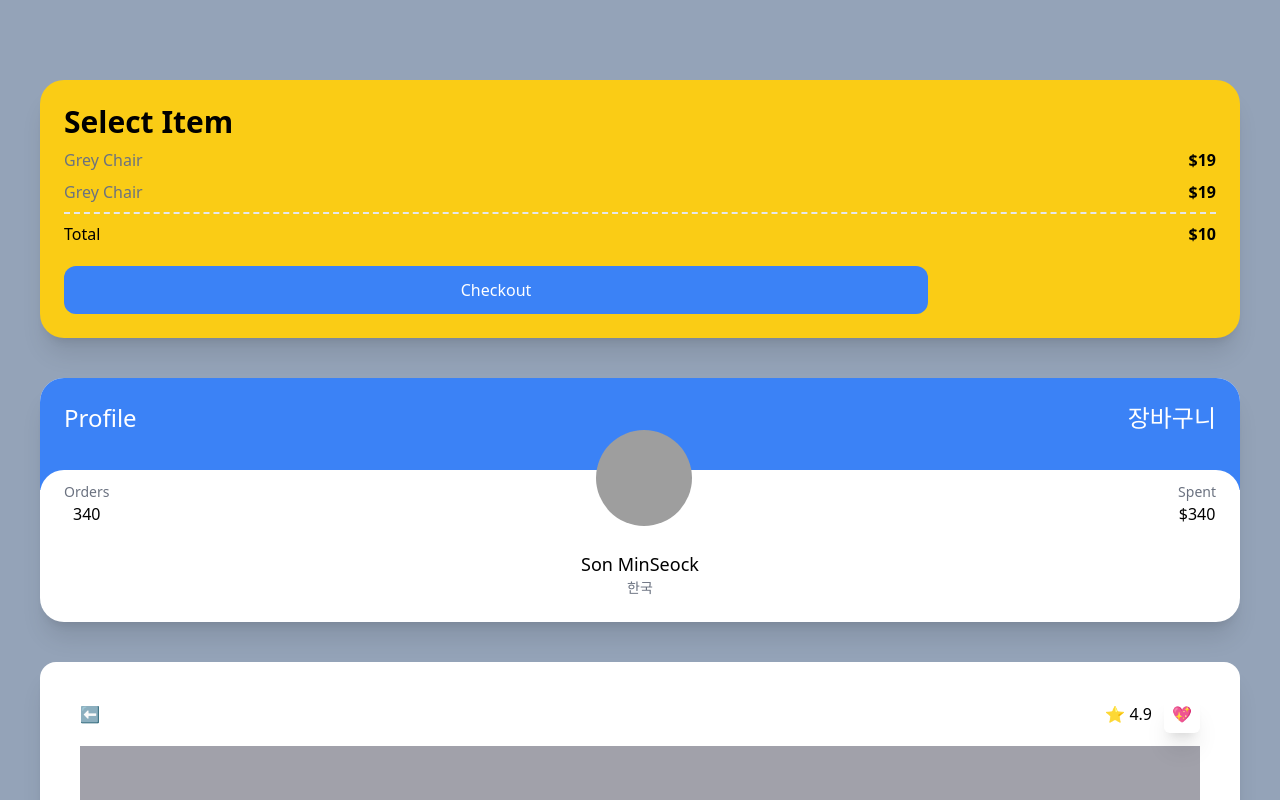
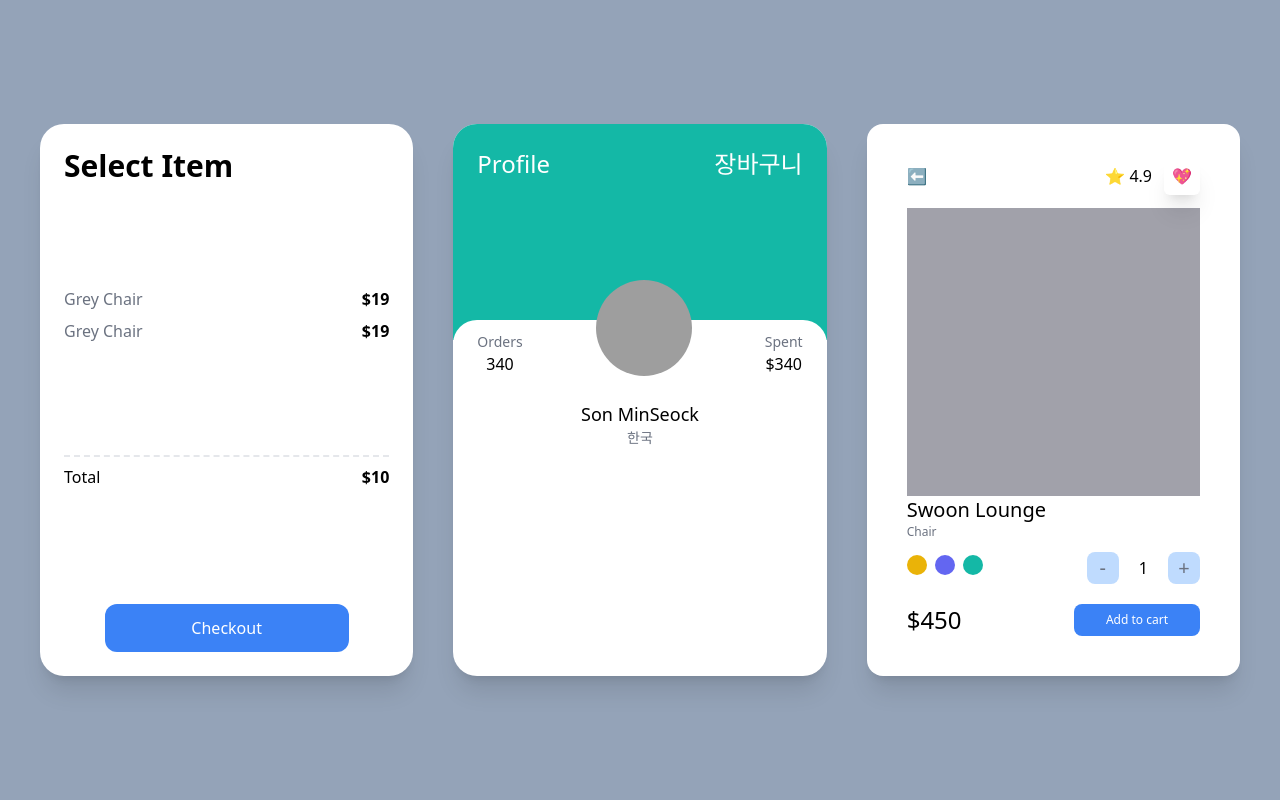
Before and after one commit to SonMinSeock/carrot-market-clone, a Next.js app: page / in a window 1280 px wide. Shown: the top 800 px of the page. Built offline with nearby package versions, Linux system fonts and the light colour scheme; grey boxes are pictures that could not be loaded.

Commit message:
Responsive Modifiers part Two

```diff
--- a/pages/index.tsx
+++ b/pages/index.tsx
@@ -2,9 +2,10 @@ import type { NextPage } from "next";
 
 const Home: NextPage = () => {
   return (
-    <div className="bg-slate-400 py-20 px-10 grid gap-10 min-h-screen">
-      <div className="bg-white sm:hover:bg-pink-800 sm:bg-red-400 md:bg-teal-400 lg:bg-indigo-400 xl:bg-yellow-400 2xl:bg-pi p-6 rounded-3xl shadow-xl">
+    <div className="bg-slate-400 py-20 px-10 grid lg:grid-cols-2 xl:grid-cols-3 xl:place-content-center gap-10 min-h-screen">
+      <div className="bg-white flex flex-col justify-between p-6 rounded-3xl shadow-xl">
         <span className="font-semibold text-3xl">Select Item</span>
+        <div>
           <div className="flex justify-between my-2">
             <span className="text-gray-500">Grey Chair</span>
             <span className="font-semibold">$19</span>
@@ -12,6 +13,7 @@ const Home: NextPage = () => {
           <div className="flex justify-between my-2">
             <span className="text-gray-500">Grey Chair</span>
             <span className="font-semibold">$19</span>
+          </div>
         </div>
         <div className="flex justify-between mt-2 pt-2 border-t-2 border-dashed">
           <span>Total</span>
@@ -22,7 +24,7 @@ const Home: NextPage = () => {
         </button>
       </div>
       <div className="bg-white overflow-hidden rounded-3xl shadow-xl">
-        <div className="bg-blue-500 p-6 pb-14 flex justify-between">
+        <div className="portrait:bg-indigo-600 landscape:bg-teal-500 p-6 pb-14 xl:pb-40 flex justify-between">
           <span className="text-white text-2xl">Profile</span>
           <span className="text-white text-2xl">장바구니</span>
         </div>
@@ -44,7 +46,7 @@ const Home: NextPage = () => {
           </div>
         </div>
       </div>
-      <div className="bg-white p-10 rounded-2xl shadow-xl">
+      <div className="bg-white p-10 rounded-2xl shadow-xl lg:col-span-2 xl:col-span-1">
         <div className="flex justify-between items-center mb-5">
           <span>⬅️</span>
           <div className="space-x-3">
```
Lines whose indentation alone changed are shown as unchanged.
